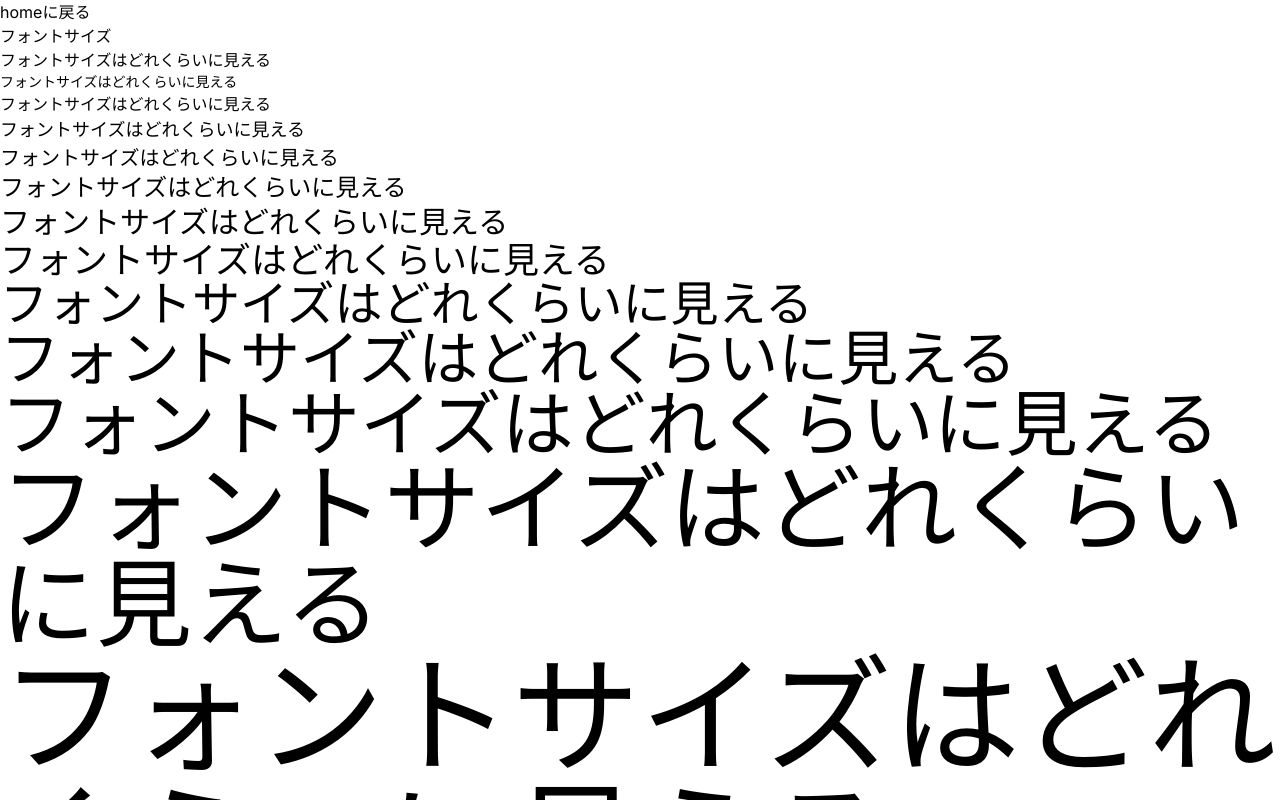
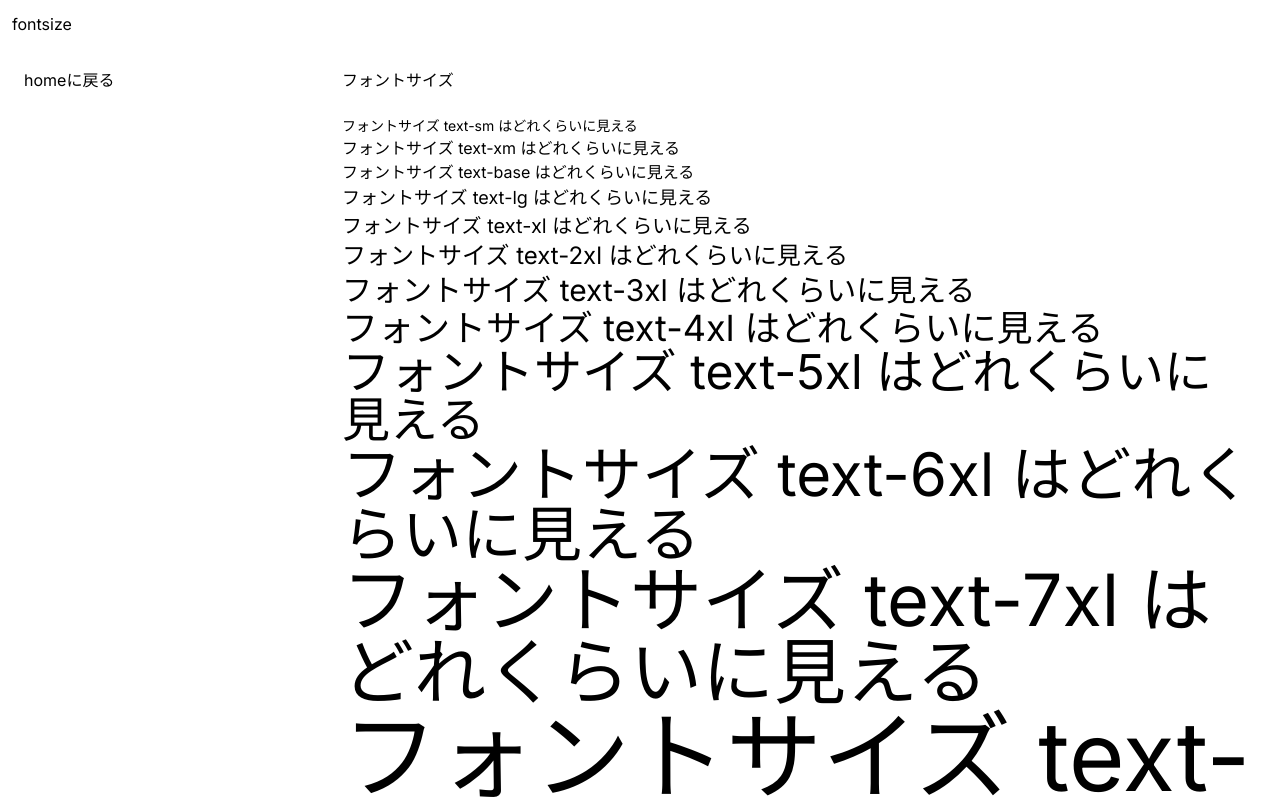
Before and after one commit to ai-biz20-sasaki/tailwind-storehouse, a Next.js app: page /fontsize in a window 1280 px wide. Shown: the top 800 px of the page. Built offline with nearby package versions, Linux system fonts and the light colour scheme.

Commit message:
レイアウト変更。ナビバーと左メニューを追加

```diff
--- a/src/app/fontsize/page.tsx
+++ b/src/app/fontsize/page.tsx
@@ -3,26 +3,35 @@ import Link from 'next/link';
 export default function fontsize() {
   return (
     <div>
+      <div className="flex flex-row p-2 m-1">
+        <p>fontsize</p>
+      </div>
+      <div className="flex flex-row p-2 m-1">
+        <div className="basis-1/4 p-2 m-1">
           <Link
             href="/"
             className=""
           >
             homeに戻る
           </Link>
-        <p>フォントサイズ</p>
-        <p className="text-xm">フォントサイズはどれくらいに見える</p>
-        <p className="text-sm">フォントサイズはどれくらいに見える</p>
-        <p className="text-base">フォントサイズはどれくらいに見える</p>
-        <p className="text-lg">フォントサイズはどれくらいに見える</p>
-        <p className="text-xl">フォントサイズはどれくらいに見える</p>
-        <p className="text-2xl">フォントサイズはどれくらいに見える</p>
-        <p className="text-3xl">フォントサイズはどれくらいに見える</p>
-        <p className="text-4xl">フォントサイズはどれくらいに見える</p>
-        <p className="text-5xl">フォントサイズはどれくらいに見える</p>
-        <p className="text-6xl">フォントサイズはどれくらいに見える</p>
-        <p className="text-7xl">フォントサイズはどれくらいに見える</p>
-        <p className="text-8xl">フォントサイズはどれくらいに見える</p>
-        <p className="text-9xl">フォントサイズはどれくらいに見える</p>
+        </div>
+        <div className="basis-3/4 p-2 m-1">
+          <p>フォントサイズ</p><br />
+          <p className="text-sm">フォントサイズ text-sm はどれくらいに見える</p>
+          <p className="text-xm">フォントサイズ text-xm はどれくらいに見える</p>
+          <p className="text-base">フォントサイズ text-base はどれくらいに見える</p>
+          <p className="text-lg">フォントサイズ text-lg はどれくらいに見える</p>
+          <p className="text-xl">フォントサイズ text-xl はどれくらいに見える</p>
+          <p className="text-2xl">フォントサイズ text-2xl はどれくらいに見える</p>
+          <p className="text-3xl">フォントサイズ text-3xl はどれくらいに見える</p>
+          <p className="text-4xl">フォントサイズ text-4xl はどれくらいに見える</p>
+          <p className="text-5xl">フォントサイズ text-5xl はどれくらいに見える</p>
+          <p className="text-6xl">フォントサイズ text-6xl はどれくらいに見える</p>
+          <p className="text-7xl">フォントサイズ text-7xl はどれくらいに見える</p>
+          <p className="text-8xl">フォントサイズ text-8xl はどれくらいに見える</p>
+          <p className="text-9xl">フォントサイズ text-9xlはどれくらいに見える</p>
+        </div>
+      </div>
     </div>
   )
 }
--- a/src/app/page.tsx
+++ b/src/app/page.tsx
@@ -3,13 +3,22 @@ import Link from 'next/link';
 export default function Home() {
   return (
     <div>
+      <div className="flex flex-row p-2 m-1">
         <p>home</p>
+      </div>
+      <div className="flex flex-row p-2 m-1">
+        <div className="basis-1/4 p-2 m-1">
           <Link
             href="/fontsize"
-          className=""
           >
             fontsize
           </Link>
+          <br />
+        </div>
+        <div className="basis-3/4 p-2 m-1">
+        <p>aaa</p>
+        </div>
+      </div>
     </div>
   )
 }
```
Lines whose indentation alone changed are shown as unchanged.
